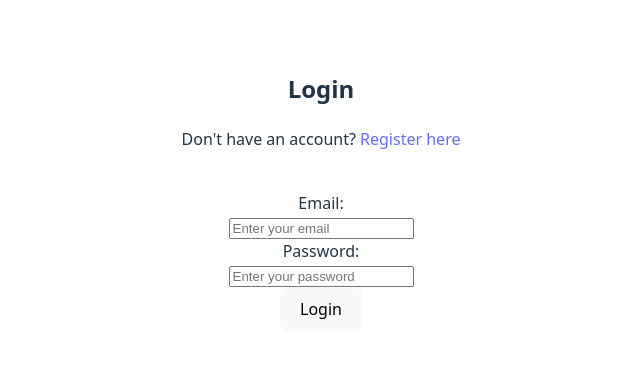
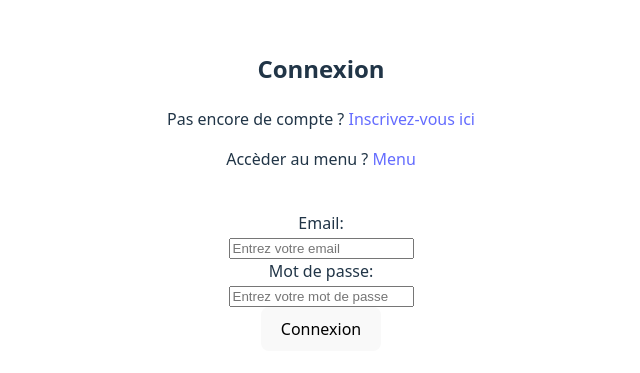
Before and after one commit to Prime-arys/esgi-b3-reservation-restaurant, a React (Vite) app in the folder frontend/: page /login in a window 1280 px wide. Shown: the part 209-582 px from the top of the page, without its empty margins (319-959 px from the left). Built offline with nearby package versions, Linux system fonts and the light colour scheme; no server answers.

Commit message:
feat: update Login and Register components with French translations
move Menu.jsx to pages folder
remove Hello.jsx

```diff
--- a/frontend/src/App.jsx
+++ b/frontend/src/App.jsx
@@ -11,7 +11,7 @@ import { lazy } from "react";
 
 const Login = lazy(() => import("./pages/Login"));
 const Register = lazy(() => import("./pages/Register"));
-const Hello = lazy(() => import("./pages/MyReservations"));
+const Menu = lazy(() => import("./pages/Menu"));
 
 const queryClient = new QueryClient()
 
@@ -51,15 +51,12 @@ function AppInner() {
             }
           />
           <Route
-            path="hello"
+            path="menu"
             element={
-              Context.isLogged ? (
-                <Hello />
-              ) : (
-                <Navigate to="/login" replace />
-              )
+              <Menu />
             }
           />
+
         </Route>
       </Routes>
     </BrowserRouter>
--- a/frontend/src/pages/Login.jsx
+++ b/frontend/src/pages/Login.jsx
@@ -36,8 +36,9 @@ function Login() {
 
     return (
         <div className="login-container">
-            <h2>Login</h2>
-            <p>Don't have an account? <Link to="/register">Register here</Link></p>
+            <h2>Connexion</h2>
+            <p>Pas encore de compte ? <Link to="/register">Inscrivez-vous ici</Link></p>
+            <p>Accèder au menu ? <Link to="/menu">Menu</Link></p>
             <br />
             <form onSubmit={(e) => {
                 e.preventDefault();
@@ -47,14 +48,14 @@ function Login() {
             }}>
                 <div className="form-group">
                     <label htmlFor="email">Email:</label>
-                    <InputField inputType="email" placeholder="Enter your email" id="email" name="email" required />
+                    <InputField inputType="email" placeholder="Entrez votre email" id="email" name="email" required />
                 </div>
                 <div className="form-group">
-                    <label htmlFor="password">Password:</label>
-                    <InputField inputType="password" placeholder="Enter your password" id="password" name="password" required />
+                    <label htmlFor="password">Mot de passe:</label>
+                    <InputField inputType="password" placeholder="Entrez votre mot de passe" id="password" name="password" required />
                 </div>
                 <div className="form-group">
-                    <CustomButton buttonText="Login" type="submit" />
+                    <CustomButton buttonText="Connexion" type="submit" />
                 </div>
             </form>
         </div>
--- a/frontend/src/components/Menu/Menu.jsx
+++ b/frontend/src/pages/Menu.jsx
@@ -1,6 +1,7 @@
-import Categorie from "./Categorie/Categorie";
+import Categorie from "../components/Menu/Categorie/Categorie";
 import "./Menu.css";
 
+// eslint-disable-next-line no-unused-vars
 const Menu = (...otherProps) => {
   return (
     <div className="menu">
--- a/frontend/src/pages/Register.jsx
+++ b/frontend/src/pages/Register.jsx
@@ -27,8 +27,8 @@ function Register() {
 
     return (
         <div className="register-container">
-            <h2>Register</h2>
-            <p>Already have an account? <Link to="/login">Login here</Link></p>
+            <h2>S'inscrire</h2>
+            <p>Déjà un compte ? <Link to="/login">Connectez-vous ici</Link></p>
             <br />
             <form onSubmit={(e) => {
                 e.preventDefault();
@@ -41,26 +41,26 @@ function Register() {
             }}>
                 <div className="form-group">
                     <label htmlFor="email">Email:</label>
-                    <InputField inputType="email" placeholder="Enter your email" id="email" name="email" required />
+                    <InputField inputType="email" placeholder="Entrez votre email" id="email" name="email" required />
                 </div>
                 <div className="form-group">
-                    <label htmlFor="password">Password:</label>
-                    <InputField inputType="password" placeholder="Enter your password" id="password" name="password" required />
+                    <label htmlFor="password">Mot de passe:</label>
+                    <InputField inputType="password" placeholder="Entrez votre mot de passe" id="password" name="password" required />
                 </div>
                 <div className="form-group">
-                    <label htmlFor="firstName">First Name:</label>
-                    <InputField inputType="text" placeholder="Enter your first name" id="fname" name="fname" required />
+                    <label htmlFor="firstName">Prénom:</label>
+                    <InputField inputType="text" placeholder="Entrez votre prénom" id="fname" name="fname" required />
                 </div>
                 <div className="form-group">
-                    <label htmlFor="lastName">Last Name:</label>
-                    <InputField inputType="text" placeholder="Enter your last name" id="lname" name="lname" required />
+                    <label htmlFor="lastName">Nom:</label>
+                    <InputField inputType="text" placeholder="Entrez votre nom" id="lname" name="lname" required />
                 </div>
                 <div className="form-group">
-                    <label htmlFor="phone">Phone:</label>
-                    <InputField inputType="tel" placeholder="Enter your phone number" id="phone" name="phone" required />
+                    <label htmlFor="phone">Tel:</label>
+                    <InputField inputType="tel" placeholder="Entrez votre numéro de téléphone" id="phone" name="phone" required />
                 </div>
                 <div className="form-group">
-                    <CustomButton buttonText="Register" type="submit" />
+                    <CustomButton buttonText="S'inscrire" type="submit" />
                 </div>
             </form>
         </div>
```
Also changed, not shown: frontend/src/pages/Hello.jsx (deleted, +0 -7 lines), frontend/src/pages/Menu.css (renamed from frontend/src/components/Menu/Menu.css).
